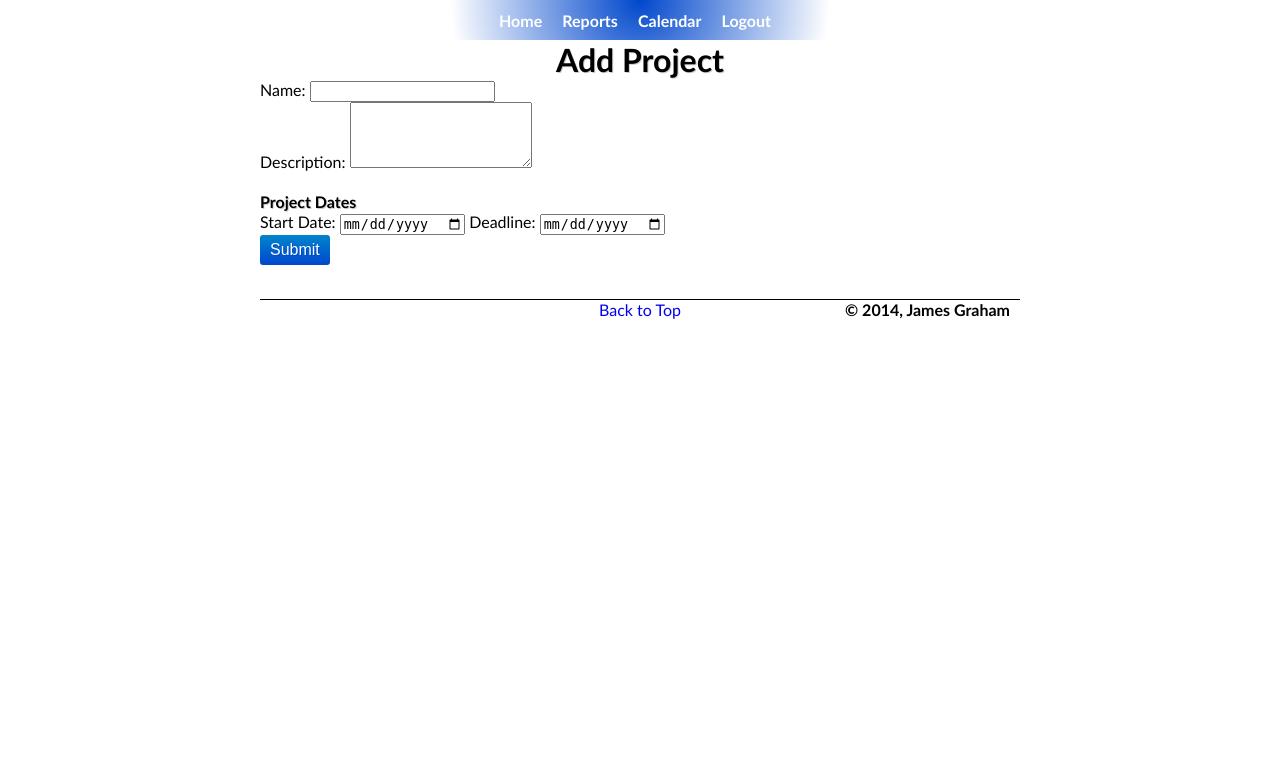
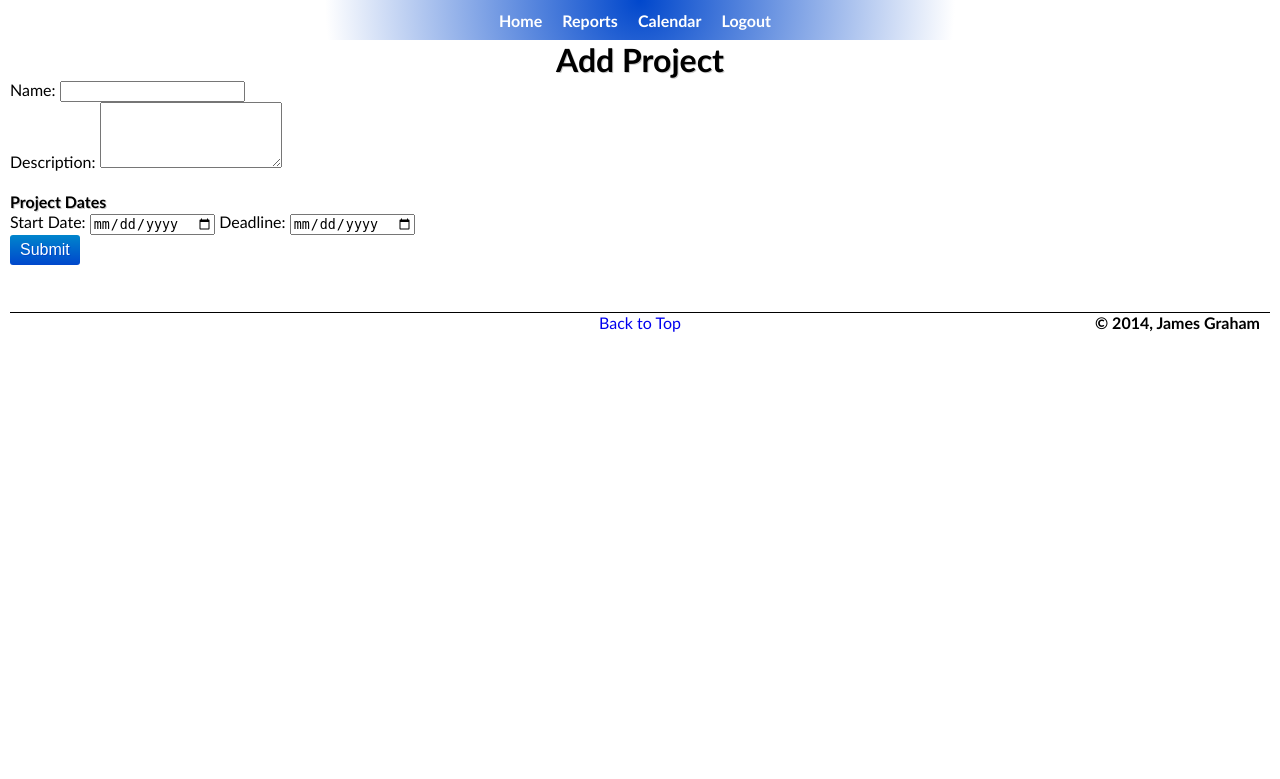
Before and after one commit to james55555/FYP, a PHP site: page /Includes/System/View/addProject.php in a window 1280 px wide. Shown: the top 779 px of the page. Run offline with PHP 8.4, Linux system fonts and the light colour scheme; some libraries are stand-ins or nearby versions.

Commit message:
extended container width to 100%

```diff
--- a/FinalYearProject/Includes/CSS/main.css
+++ b/FinalYearProject/Includes/CSS/main.css
@@ -56,7 +56,7 @@ table, th, td
 /*Set #container defaults*/
 #container
 {
-    width: 760px;
+    width: 100%;
     height: 100%;
     margin: 0 auto;
     position: relative;
```
